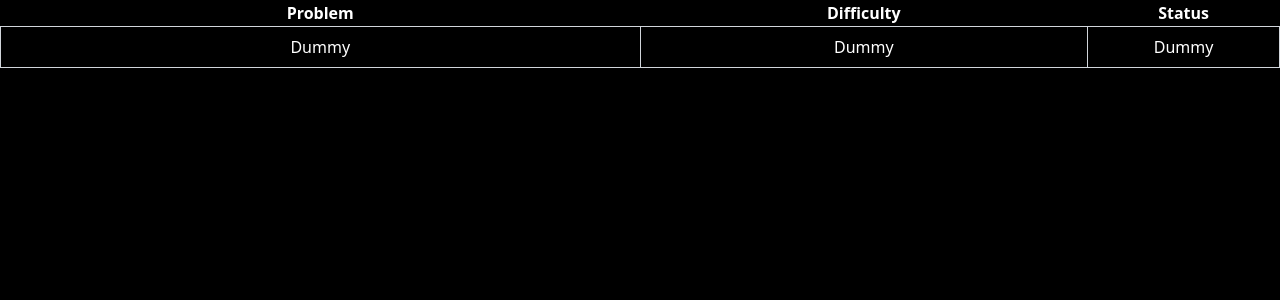
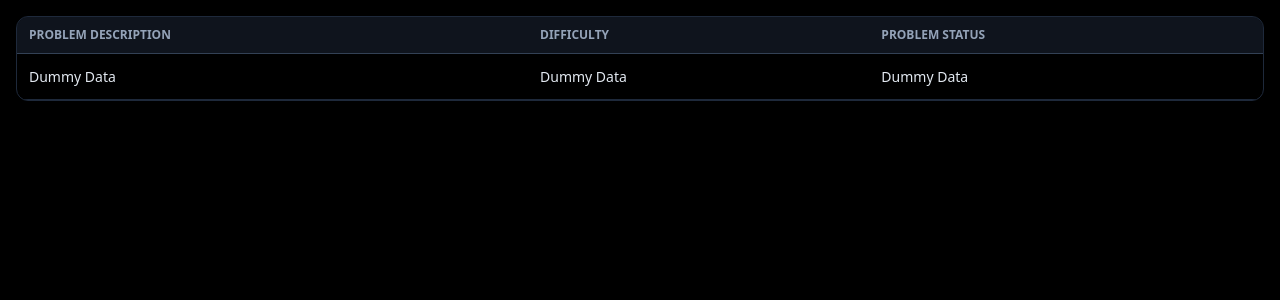
Before and after one commit to Ayush201738982361/zapt, a React (Vite) app: page /logical-reasoning in a window 1280 px wide. Shown: the top 300 px of the page. Built offline with nearby package versions, Linux system fonts and the light colour scheme; no server answers.

Commit message:
Modified table

```diff
--- a/src/Pages/LogicalReasoning.jsx
+++ b/src/Pages/LogicalReasoning.jsx
@@ -1,24 +1,50 @@
-import { supabase } from "../supabase-client";
-
-function LogicalReasoning(){
-    return (
-    <>
-        <table className="font-arial border-collapse w-full margin-150px">
-            <tbody>
-            <tr>
-                <th>Problem</th>
-                <th>Difficulty</th>
-                <th>Status</th>
+function LogicalReasoning() {
+  return (
+    <div className="w-full p-4">
+      <div className="relative flex flex-col mx-auto max-w-2x2 overflow-hidden text-white bg-black shadow-md rounded-xl bg-clip-border border border-slate-800">
+        <table className="w-full text-left table-auto">
+          <thead>
+            <tr className="border-b border-slate-700 bg-slate-800/50">
+              <th className="p-3">
+                <p className="block font-sans text-xs antialiased font-semibold uppercase leading-none text-slate-400">
+                  Problem Description
+                </p>
+              </th>
+              <th className="p-3">
+                <p className="block font-sans text-xs antialiased font-semibold uppercase leading-none text-slate-400">
+                  Difficulty
+                </p>
+              </th>
+              <th className="p-3">
+                <p className="block font-sans text-xs antialiased font-semibold uppercase leading-none text-slate-400">
+                  Problem Status
+                </p>
+              </th>
             </tr>
-            <tr>
-                <td className="border border-solid border-gray-300 p-2 text-center w-[50%]">Dummy</td>
-                <td className="border border-solid border-gray-300 p-2 text-center w-[35%]">Dummy</td>
-                <td className="border border-solid border-gray-300 p-2 text-center w-[15%]">Dummy</td>
+          </thead>
+          <tbody>
+            <tr className="hover:bg-slate-800/30 transition-colors">
+              <td className="p-3 border-b border-slate-800">
+                <p className="block font-sans text-sm antialiased font-normal leading-normal text-slate-200">
+                  Dummy Data
+                </p>
+              </td>
+              <td className="p-3 border-b border-slate-800">
+                <p className="block font-sans text-sm antialiased font-normal leading-normal text-slate-200">
+                  Dummy Data
+                </p>
+              </td>
+              <td className="p-3 border-b border-slate-800">
+                <p className="block font-sans text-sm antialiased font-normal leading-normal text-slate-200">
+                  Dummy Data
+                </p>
+              </td>
             </tr>
-            </tbody>
+          </tbody>
         </table>
-    </>
-    )
+      </div>
+    </div>
+  );
 }
 
 export default LogicalReasoning;
```
